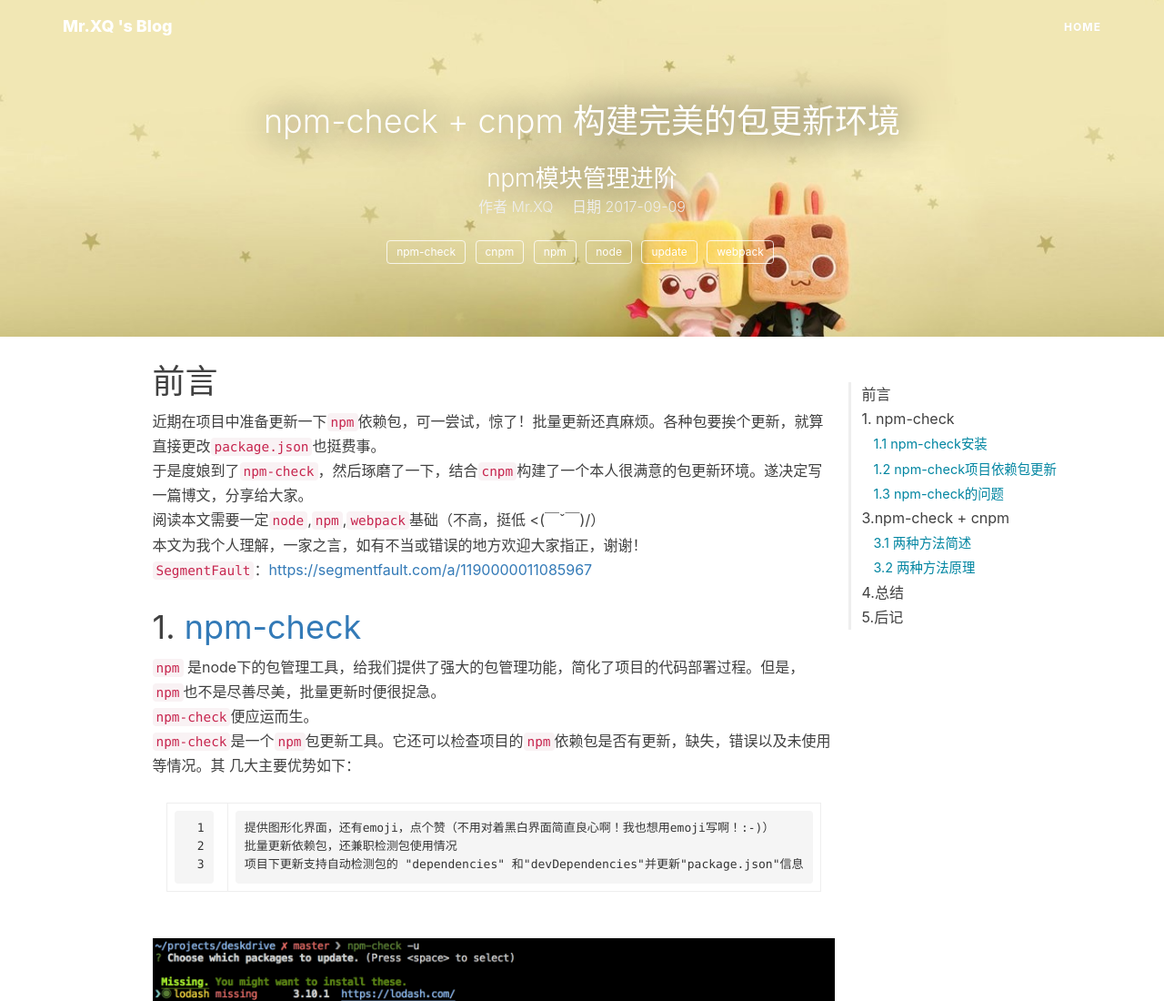
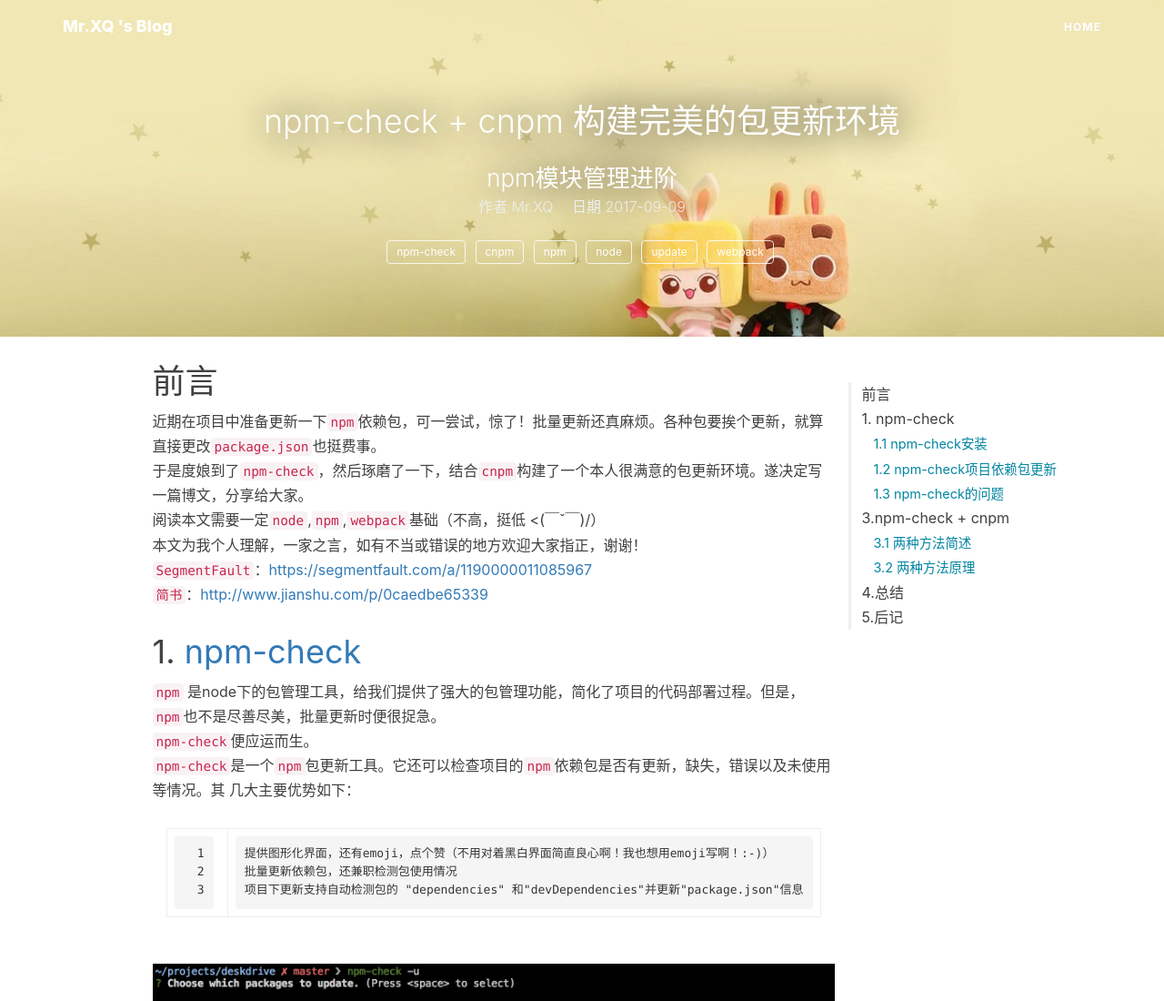
Before and after one commit to catshub/catshub.github.io, a plain HTML site: page 2017/09/09/npm-check-cnpm/index.html in a window 1280 px wide. Shown: the top 1100 px of the page at 91% size. Drawn offline with nearby package versions, Linux system fonts and the light colour scheme; some packages are replaced by stand-ins of ours; a script that the page names is missing.

Commit message:
Site updated: 2017-09-11 20:05:08

```diff
--- a/2017/09/09/npm-check-cnpm/index.html
+++ b/2017/09/09/npm-check-cnpm/index.html
@@ -184,7 +184,7 @@
         <div class="row">
             <!-- Post Container -->
             <div class="col-lg-8 col-lg-offset-1 col-sm-9 post-container">
-                <h1 id="前言"><a href="#前言" class="headerlink" title="前言"></a>前言</h1><p>近期在项目中准备更新一下<code>npm</code>依赖包，可一尝试，惊了！批量更新还真麻烦。各种包要挨个更新，就算直接更改<code>package.json</code>也挺费事。<br>于是度娘到了<code>npm-check</code>，然后琢磨了一下，结合<code>cnpm</code>构建了一个本人很满意的包更新环境。遂决定写一篇博文，分享给大家。<br>阅读本文需要一定<code>node</code>,<code>npm</code>,<code>webpack</code>基础（不高，挺低 &lt;(￣ˇ￣)/）<br>本文为我个人理解，一家之言，如有不当或错误的地方欢迎大家指正，谢谢！<br><code>SegmentFault</code>：<a href="https://segmentfault.com/a/1190000011085967" target="_blank" rel="external">https://segmentfault.com/a/1190000011085967</a></p>
+                <h1 id="前言"><a href="#前言" class="headerlink" title="前言"></a>前言</h1><p>近期在项目中准备更新一下<code>npm</code>依赖包，可一尝试，惊了！批量更新还真麻烦。各种包要挨个更新，就算直接更改<code>package.json</code>也挺费事。<br>于是度娘到了<code>npm-check</code>，然后琢磨了一下，结合<code>cnpm</code>构建了一个本人很满意的包更新环境。遂决定写一篇博文，分享给大家。<br>阅读本文需要一定<code>node</code>,<code>npm</code>,<code>webpack</code>基础（不高，挺低 &lt;(￣ˇ￣)/）<br>本文为我个人理解，一家之言，如有不当或错误的地方欢迎大家指正，谢谢！<br><code>SegmentFault</code>：<a href="https://segmentfault.com/a/1190000011085967" target="_blank" rel="external">https://segmentfault.com/a/1190000011085967</a><br><code>简书</code>：<a href="http://www.jianshu.com/p/0caedbe65339" target="_blank" rel="external">http://www.jianshu.com/p/0caedbe65339</a></p>
 <h1 id="1-npm-check"><a href="#1-npm-check" class="headerlink" title="1. npm-check"></a>1.<a href="https://www.npmjs.com/package/npm-check" target="_blank" rel="external"> npm-check</a></h1><p><code>npm</code> 是node下的包管理工具，给我们提供了强大的包管理功能，简化了项目的代码部署过程。但是，<code>npm</code>也不是尽善尽美，批量更新时便很捉急。<br><code>npm-check</code>便应运而生。<br><code>npm-check</code>是一个<code>npm</code>包更新工具。它还可以检查项目的<code>npm</code>依赖包是否有更新，缺失，错误以及未使用等情况。其 几大主要优势如下：<br><figure class="highlight plain"><table><tr><td class="gutter"><pre><div class="line">1</div><div class="line">2</div><div class="line">3</div></pre></td><td class="code"><pre><div class="line">提供图形化界面，还有emoji，点个赞（不用对着黑白界面简直良心啊！我也想用emoji写啊！:-)）</div><div class="line">批量更新依赖包，还兼职检测包使用情况</div><div class="line">项目下更新支持自动检测包的 &quot;dependencies&quot; 和&quot;devDependencies&quot;并更新&quot;package.json&quot;信息</div></pre></td></tr></table></figure></p>
 <p><img src="/images/articles/npm-check-cnpm/npm-check-1.png" alt="npm-check"></p>
 <h2 id="1-1-npm-check安装"><a href="#1-1-npm-check安装" class="headerlink" title="1.1 npm-check安装"></a>1.1 <code>npm-check</code>安装</h2><figure class="highlight plain"><table><tr><td class="gutter"><pre><div class="line">1</div><div class="line">2</div></pre></td><td class="code"><pre><div class="line">&gt; npm install -g npm-check //全局安装。项目下安装可自行选择</div><div class="line">&gt; npm install npm-check    //项目下安装，项目根目录执行</div></pre></td></tr></table></figure>
```
